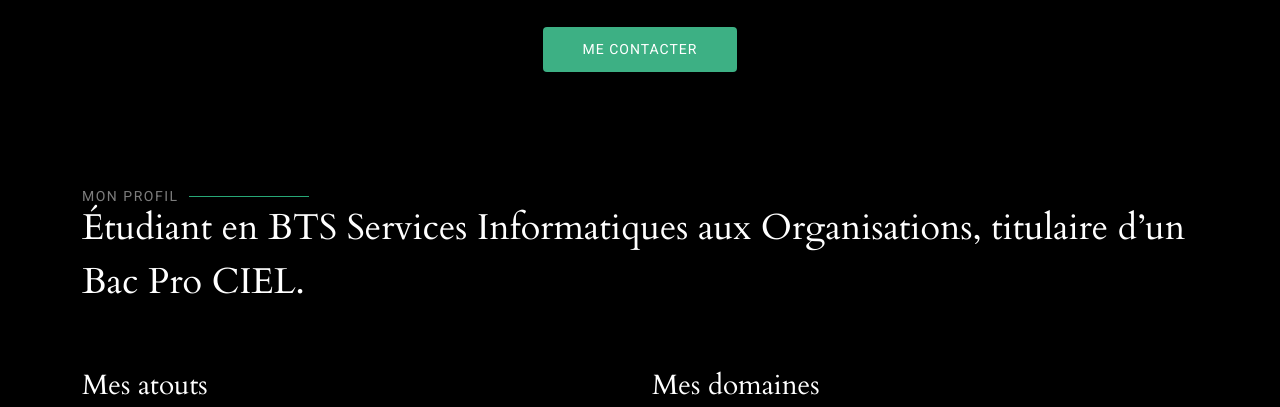
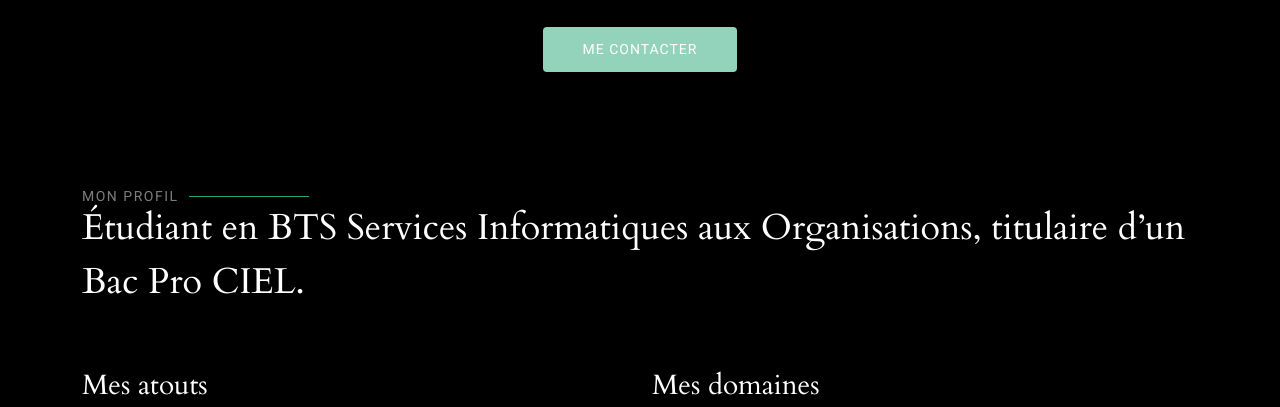
Before and after one commit to lobracale/lobracale.github.io, a plain HTML site: page index.html in a window 1280 px wide. In both pictures the pointer is over the link "ME CONTACTER". Shown: the part 331-738 px from the top of the page. Drawn offline with Linux system fonts and the light colour scheme.

Commit message:
Update main.css

```diff
--- a/assets/css/main.css
+++ b/assets/css/main.css
@@ -836,7 +836,7 @@ section,
 }
 
 .hero .btn-get-started:hover {
-  background-color: color-mix(in srgb, var(--accent-color) 90%, white 10%);
+  background-color: color-mix(in srgb, var(--accent-color) 50%, white 50%);
 }
 
 /*--------------------------------------------------------------
```
